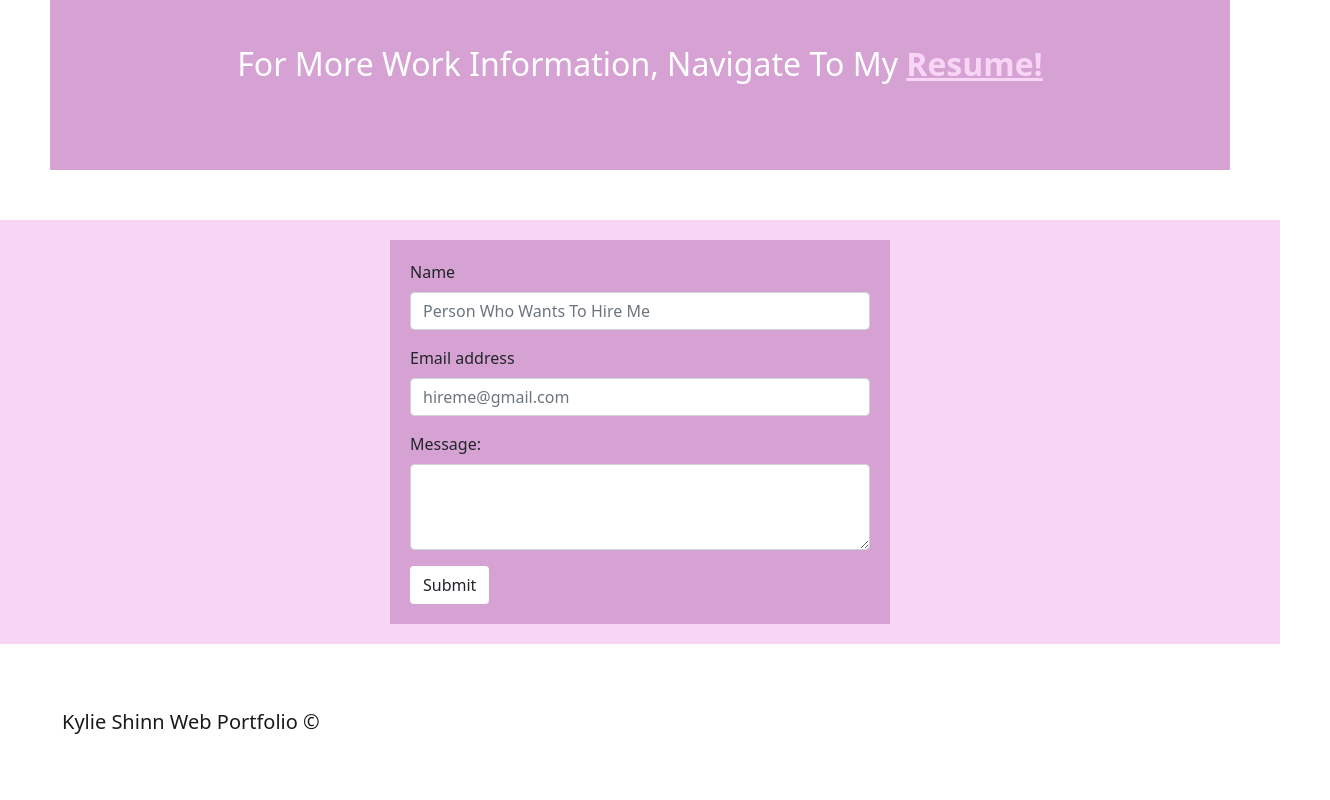
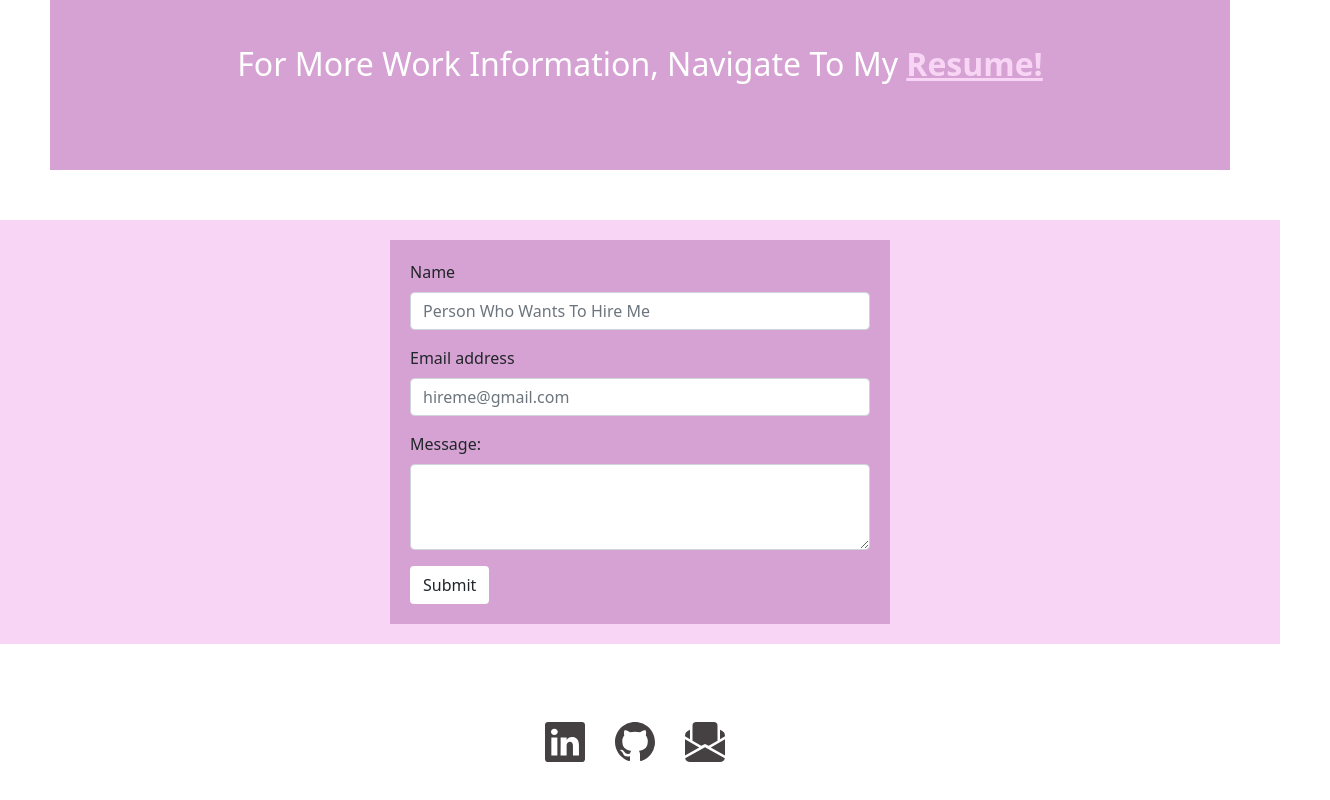
Before and after one commit to kyliemshinn/react-portfolio, a React (Create React App) app: page / in a window 1280 px wide. Shown: the part 4081-4881 px from the top of the page, 1330 px wide, since content can reach past the window. Built offline with nearby package versions, Linux system fonts and the light colour scheme.

Commit message:
add social links to the footer

```diff
--- a/src/components/Footer.js
+++ b/src/components/Footer.js
@@ -4,8 +4,48 @@
 function Footer() {
   return (
     <nav className="navbar navbar-light footer">
-      <div className="container-fluid ksfooter">
-      <p className="navbar-brand">Kylie Shinn Web Portfolio ©</p>
+      <div className="container-fluid ksfooter col d-flex justify-content-center">
+        <a className="social-link" href="https://www.linkedin.com/in/kylie-shinn-18b0301b7/">
+          <svg
+            xmlns="http://www.w3.org/2000/svg"
+            width="50"
+            height="50"
+            fill="currentColor"
+            class="bi bi-linkedin"
+            viewBox="0 0 20 20"
+          >
+            <path d="M0 1.146C0 .513.526 0 1.175 0h13.65C15.474 0 16 .513 16 1.146v13.708c0 .633-.526 1.146-1.175 1.146H1.175C.526 16 0 15.487 0 14.854V1.146zm4.943 12.248V6.169H2.542v7.225h2.401zm-1.2-8.212c.837 0 1.358-.554 1.358-1.248-.015-.709-.52-1.248-1.342-1.248-.822 0-1.359.54-1.359 1.248 0 .694.521 1.248 1.327 1.248h.016zm4.908 8.212V9.359c0-.216.016-.432.08-.586.173-.431.568-.878 1.232-.878.869 0 1.216.662 1.216 1.634v3.865h2.401V9.25c0-2.22-1.184-3.252-2.764-3.252-1.274 0-1.845.7-2.165 1.193v.025h-.016a5.54 5.54 0 0 1 .016-.025V6.169h-2.4c.03.678 0 7.225 0 7.225h2.4z" />
+          </svg>
+        </a>
+
+        <a href="https://github.com/kyliemshinn" className="social-link">
+          <svg
+            xmlns="http://www.w3.org/2000/svg"
+            width="50"
+            height="50"
+            fill="currentColor"
+            class="bi bi-github"
+            viewBox="0 0 20 20"
+          >
+            <path d="M8 0C3.58 0 0 3.58 0 8c0 3.54 2.29 6.53 5.47 7.59.4.07.55-.17.55-.38 0-.19-.01-.82-.01-1.49-2.01.37-2.53-.49-2.69-.94-.09-.23-.48-.94-.82-1.13-.28-.15-.68-.52-.01-.53.63-.01 1.08.58 1.23.82.72 1.21 1.87.87 2.33.66.07-.52.28-.87.51-1.07-1.78-.2-3.64-.89-3.64-3.95 0-.87.31-1.59.82-2.15-.08-.2-.36-1.02.08-2.12 0 0 .67-.21 2.2.82.64-.18 1.32-.27 2-.27.68 0 1.36.09 2 .27 1.53-1.04 2.2-.82 2.2-.82.44 1.1.16 1.92.08 2.12.51.56.82 1.27.82 2.15 0 3.07-1.87 3.75-3.65 3.95.29.25.54.73.54 1.48 0 1.07-.01 1.93-.01 2.2 0 .21.15.46.55.38A8.012 8.012 0 0 0 16 8c0-4.42-3.58-8-8-8z" />
+          </svg>
+        </a>
+
+        <a className="social-link" href="https://mail.google.com/mail/u/2/#inbox?compose=VpCqJZNPkSvqRStsWDVDpKJRzmVPNVsWCpDzVMTBpxDsSbWgqtBjqmltthrMHzrJSNbfKZQ">
+          <svg
+            xmlns="http://www.w3.org/2000/svg"
+            width="50"
+            height="50"
+            fill="currentColor"
+            class="bi bi-envelope-paper-fill"
+            viewBox="0 0 20 20"
+          >
+            <path
+              fill-rule="evenodd"
+              d="M6.5 9.5 3 7.5v-6A1.5 1.5 0 0 1 4.5 0h7A1.5 1.5 0 0 1 13 1.5v6l-3.5 2L8 8.75l-1.5.75ZM1.059 3.635 2 3.133v3.753L0 5.713V5.4a2 2 0 0 1 1.059-1.765ZM16 5.713l-2 1.173V3.133l.941.502A2 2 0 0 1 16 5.4v.313Zm0 1.16-5.693 3.337L16 13.372v-6.5Zm-8 3.199 7.941 4.412A2 2 0 0 1 14 16H2a2 2 0 0 1-1.941-1.516L8 10.072Zm-8 3.3 5.693-3.162L0 6.873v6.5Z"
+            />
+          </svg>
+        </a>
       </div>
     </nav>
   );
--- a/src/style.css
+++ b/src/style.css
@@ -90,9 +90,16 @@
 }
 
 /* footer styling */
-.footer {
+.ksfooter {
   margin: 50px;
   width: 100%;
+  padding: 10px;
+}
+
+.social-link {
+  padding: 10px;
+  color: rgb(69, 65, 66);
+  text-decoration: none;
 }
 
 /* add drop down for menu at specific breakpoint */
```
